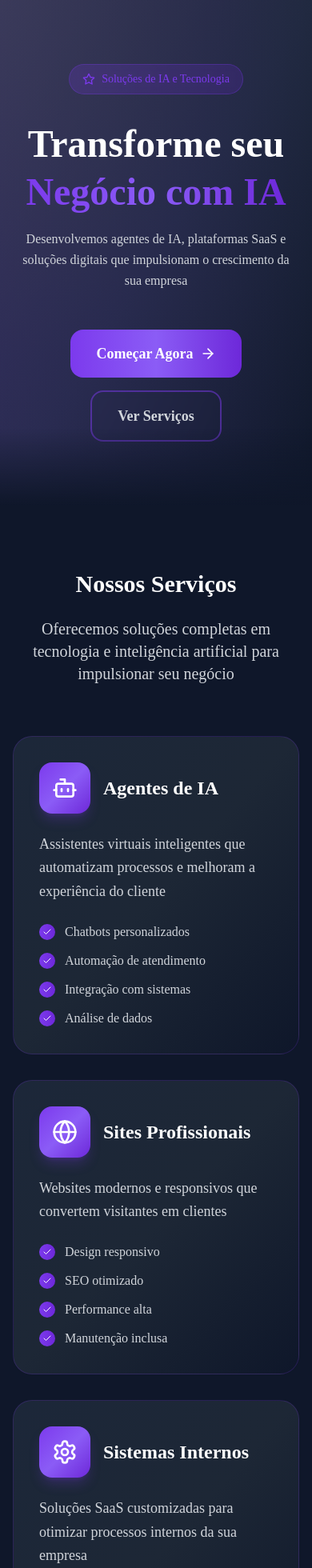
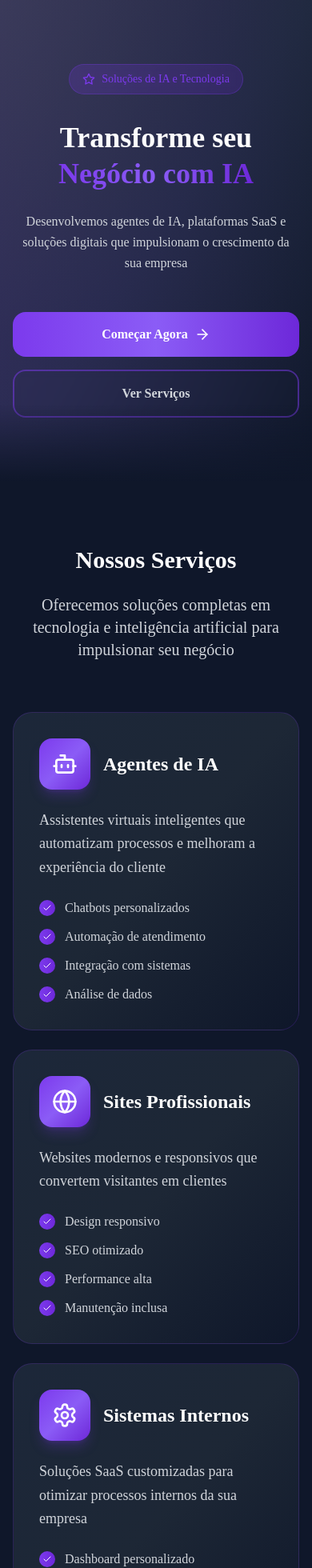
Before and after one commit to vini2luiz/Business-IA-, a Next.js app: page / in a window 390 px wide. Shown: the top 1960 px of the page at 80% size. Built offline with nearby package versions, Linux system fonts and the light colour scheme.

Commit message:
feat: remover referências Lasy AI e melhorar SEO metadata

```diff
--- a/src/app/layout.tsx
+++ b/src/app/layout.tsx
@@ -1,4 +1,3 @@
-// Generated by Lasy AI - https://lasy.ai
 import type { Metadata } from "next";
 import { Inter } from "next/font/google";
 import "./globals.css";
@@ -9,8 +8,23 @@ const inter = Inter({
 });
 
 export const metadata: Metadata = {
-  title: "Criado com a Lasy",
-  description: "Projeto criado com Lasy AI",
+  title: "Soluções de IA e Tecnologia | Transforme seu Negócio",
+  description: "Desenvolvemos agentes de IA, sites profissionais e sistemas internos. Soluções tecnológicas que impulsionam o crescimento da sua empresa.",
+  keywords: ["IA", "Inteligência Artificial", "Agentes de IA", "Desenvolvimento Web", "SaaS", "Tecnologia"],
+  authors: [{ name: "Business IA" }],
+  viewport: "width=device-width, initial-scale=1, maximum-scale=5",
+  themeColor: "#7c3aed",
+  openGraph: {
+    title: "Soluções de IA e Tecnologia | Business IA",
+    description: "Transforme seu negócio com inteligência artificial e tecnologia de ponta",
+    type: "website",
+    siteName: "Business IA",
+  },
+  twitter: {
+    card: "summary_large_image",
+    title: "Soluções de IA e Tecnologia | Business IA",
+    description: "Transforme seu negócio com inteligência artificial e tecnologia de ponta",
+  },
 };
 
 export default function RootLayout({
--- a/src/app/page.tsx
+++ b/src/app/page.tsx
@@ -101,7 +101,7 @@ export default function Home() {
             </div>
 
             {/* Headline otimizada com hierarquia visual clara */}
-            <h1 className="text-5xl sm:text-6xl md:text-7xl lg:text-8xl font-bold text-white mb-4 leading-tight">
+            <h1 className="text-4xl sm:text-5xl md:text-6xl lg:text-7xl xl:text-8xl font-bold text-white mb-6 leading-tight">
               Transforme seu{' '}
               <span className="bg-gradient-to-r from-[#7c3aed] via-[#8b5cf6] to-[#6d28d9] bg-clip-text text-transparent">
                 Negócio com IA
@@ -113,10 +113,10 @@ export default function Home() {
               Desenvolvemos agentes de IA, plataformas SaaS e soluções digitais que impulsionam o crescimento da sua empresa
             </p>
 
-            <div className="flex flex-col sm:flex-row gap-4 justify-center items-center">
+            <div className="flex flex-col sm:flex-row gap-4 justify-center items-center w-full sm:w-auto">
               <button
                 onClick={() => document.getElementById('contact')?.scrollIntoView({ behavior: 'smooth' })}
-                className="group bg-gradient-to-r from-[#7c3aed] via-[#8b5cf6] to-[#6d28d9] hover:from-[#6d28d9] hover:via-[#7c3aed] hover:to-[#8b5cf6] text-white px-8 py-4 rounded-2xl font-semibold text-lg transition-all duration-300 hover:scale-105 hover:shadow-2xl hover:shadow-[#7c3aed]/25 flex items-center"
+                className="w-full sm:w-auto group bg-gradient-to-r from-[#7c3aed] via-[#8b5cf6] to-[#6d28d9] hover:from-[#6d28d9] hover:via-[#7c3aed] hover:to-[#8b5cf6] text-white px-8 py-4 rounded-2xl font-semibold text-base sm:text-lg transition-all duration-300 hover:scale-105 hover:shadow-2xl hover:shadow-[#7c3aed]/25 flex items-center justify-center"
               >
                 Começar Agora
                 <ArrowRight className="w-5 h-5 ml-2 group-hover:translate-x-1 transition-transform" />
@@ -124,7 +124,7 @@ export default function Home() {
 
               <button
                 onClick={() => document.getElementById('services')?.scrollIntoView({ behavior: 'smooth' })}
-                className="border-2 border-[#7c3aed]/50 hover:border-[#7c3aed] text-gray-300 hover:text-[#7c3aed] px-8 py-4 rounded-2xl font-semibold text-lg transition-all duration-300 hover:scale-105 hover:bg-[#7c3aed]/5 backdrop-blur-sm"
+                className="w-full sm:w-auto border-2 border-[#7c3aed]/50 hover:border-[#7c3aed] text-gray-300 hover:text-[#7c3aed] px-8 py-4 rounded-2xl font-semibold text-base sm:text-lg transition-all duration-300 hover:scale-105 hover:bg-[#7c3aed]/5 backdrop-blur-sm"
               >
                 Ver Serviços
               </button>
@@ -151,7 +151,7 @@ export default function Home() {
             </p>
           </div>
 
-          <div className="grid grid-cols-1 md:grid-cols-2 gap-8 lg:gap-12">
+          <div className="grid grid-cols-1 md:grid-cols-2 lg:grid-cols-3 gap-6 md:gap-8 lg:gap-10">
             {services.map((service, index) => (
               <div
                 key={index}
```
